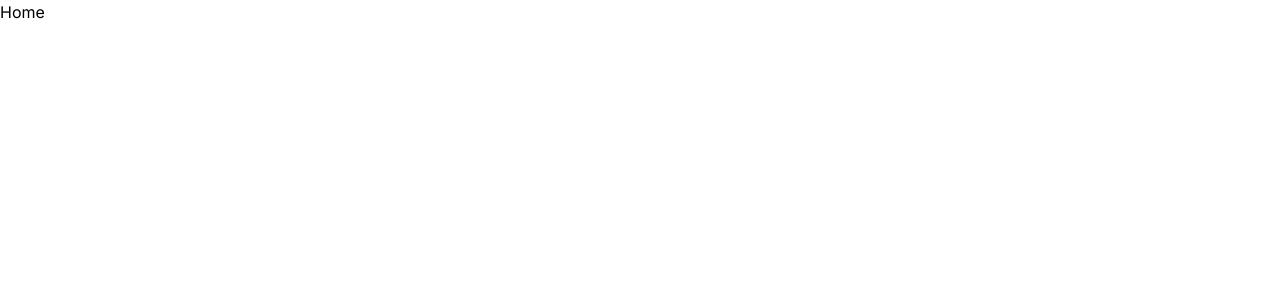
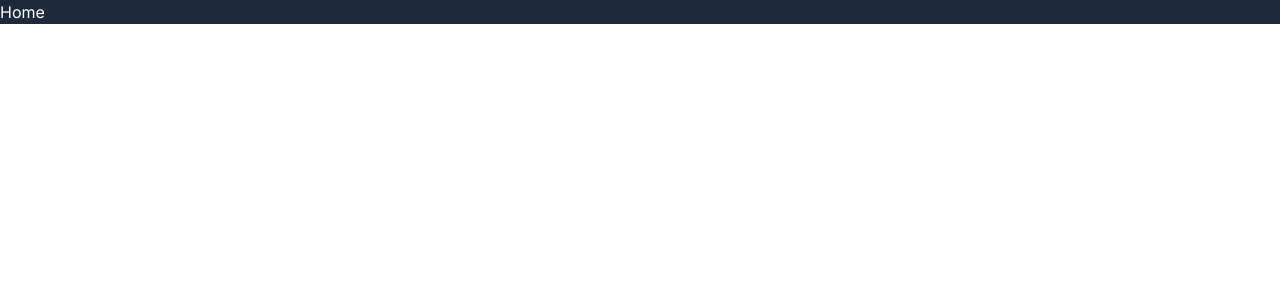
Before and after one commit to tier3guy/digiballot, a React (Create React App) app: page / in a window 1280 px wide. Shown: the top 300 px of the page. Built offline with nearby package versions, Linux system fonts and the light colour scheme.

Commit message:
Configuring Tailwind -- avinash.gupta

```diff
--- a/src/pages/Home.tsx
+++ b/src/pages/Home.tsx
@@ -1,5 +1,5 @@
 const Home = () => {
-  return <p>Home</p>;
+  return <div className="bg-slate-800 text-white">Home</div>;
 };
 
 export default Home;
```
Also changed, not shown: src/App.tsx (+10 -1 lines).
